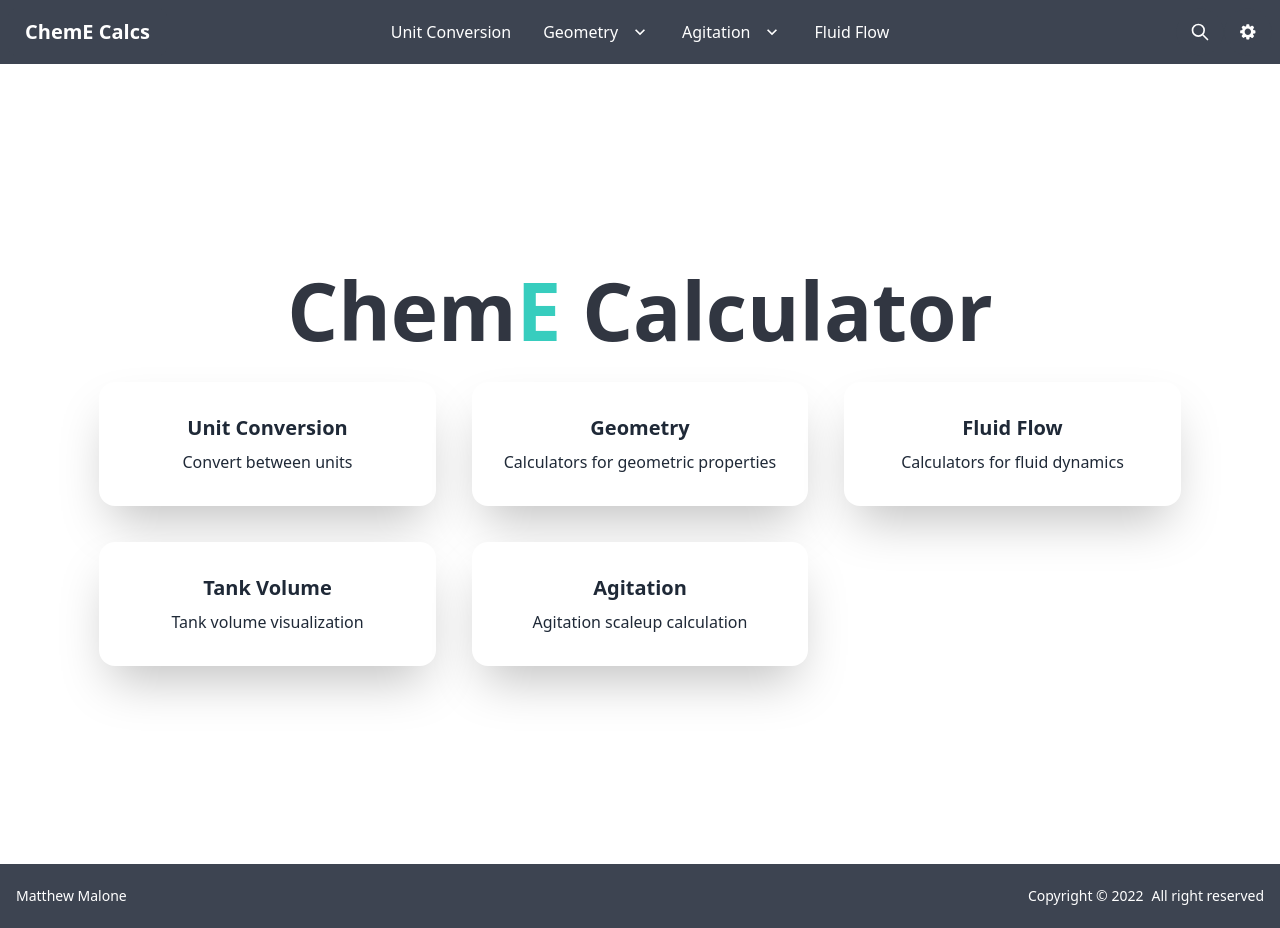
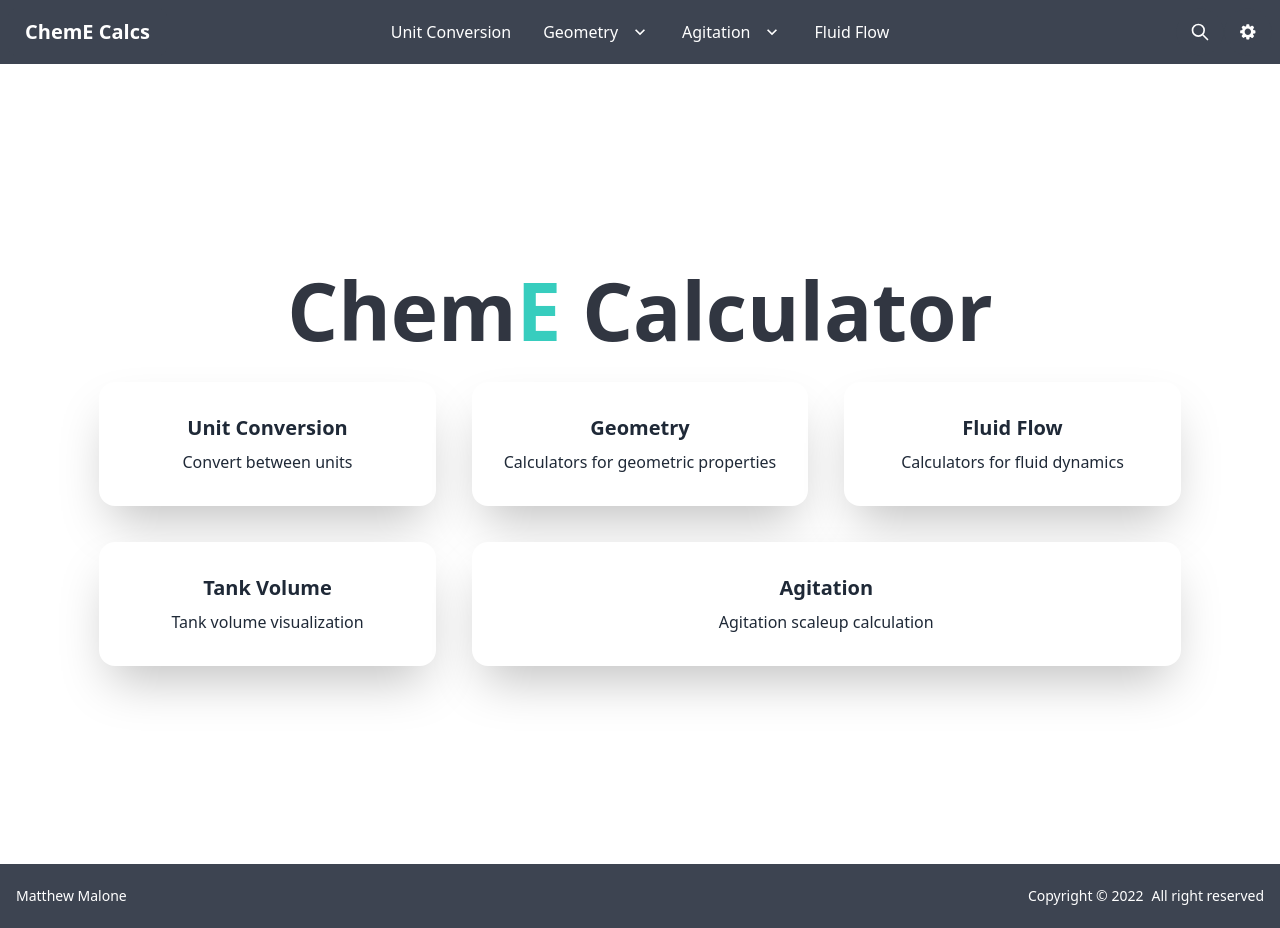
Before and after one commit to mama4294/ChemECalcs, a Next.js app in the folder chem_e_calc/: page / in a window 1280 px wide. Built offline with nearby package versions, Linux system fonts and the light colour scheme; what convert-units would draw is missing.

Commit message:
allows gridCards to be spaned

```diff
--- a/chem_e_calc/src/components/GridCard.tsx
+++ b/chem_e_calc/src/components/GridCard.tsx
@@ -1,4 +1,3 @@
-import Image from 'next/image'
 import Link from 'next/link'
 
 type GridCardProps = {
@@ -10,11 +9,27 @@ type GridCardProps = {
 }
 
 export const GridCard = ({ name, children, description, link, span }: GridCardProps) => {
-  const spanClass = span ? `md:col-span-${span}` : ''
+  const getClassName = (span: number | undefined) => {
+    if (!span) return ''
+    switch (span) {
+      case 1:
+        return 'md:col-span-1'
+      case 2:
+        return 'md:col-span-2'
+      case 3:
+        return 'md:col-span-3'
+      default:
+        return ''
+    }
+  }
+
+  const spanClass = getClassName(span)
+
+  console.log(spanClass)
   return (
     <Link href={link}>
       <section
-        className={`shadow-nuetral card cursor-pointer bg-base-100 text-base-content shadow-2xl duration-500 motion-safe:hover:scale-105 ${spanClass}`}
+        className={`gridCard shadow-nuetral card cursor-pointer bg-base-100 text-base-content shadow-2xl duration-500 motion-safe:hover:scale-105 ${spanClass}`}
       >
         <div className="card-body">
           <h2 className="card-title justify-center ">{name}</h2>
--- a/chem_e_calc/src/pages/geometry/index.tsx
+++ b/chem_e_calc/src/pages/geometry/index.tsx
@@ -53,7 +53,7 @@ const Geometry = () => {
         <GridCard name="Hemisphere" link="/geometry/hemisphere">
           <IconHemisphere />
         </GridCard>
-        <GridCard name="Tank" link="/geometry/tank" span={2}>
+        <GridCard name="Tank" link="/geometry/tank" span={1}>
           <IconTank />
         </GridCard>
       </div>
```
